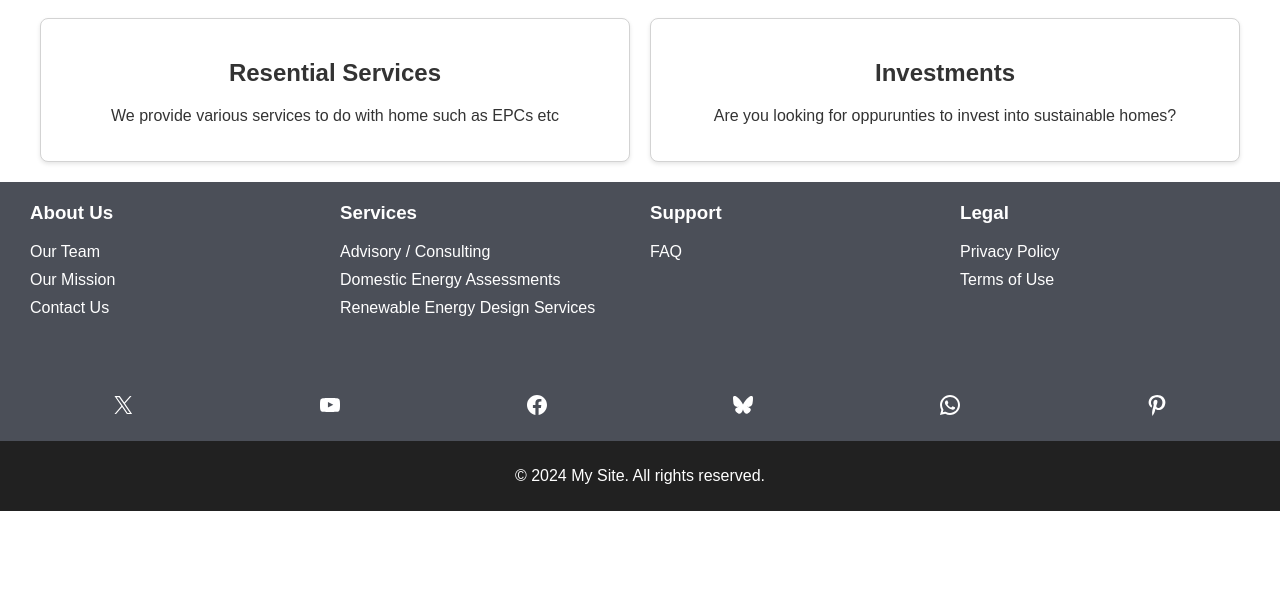
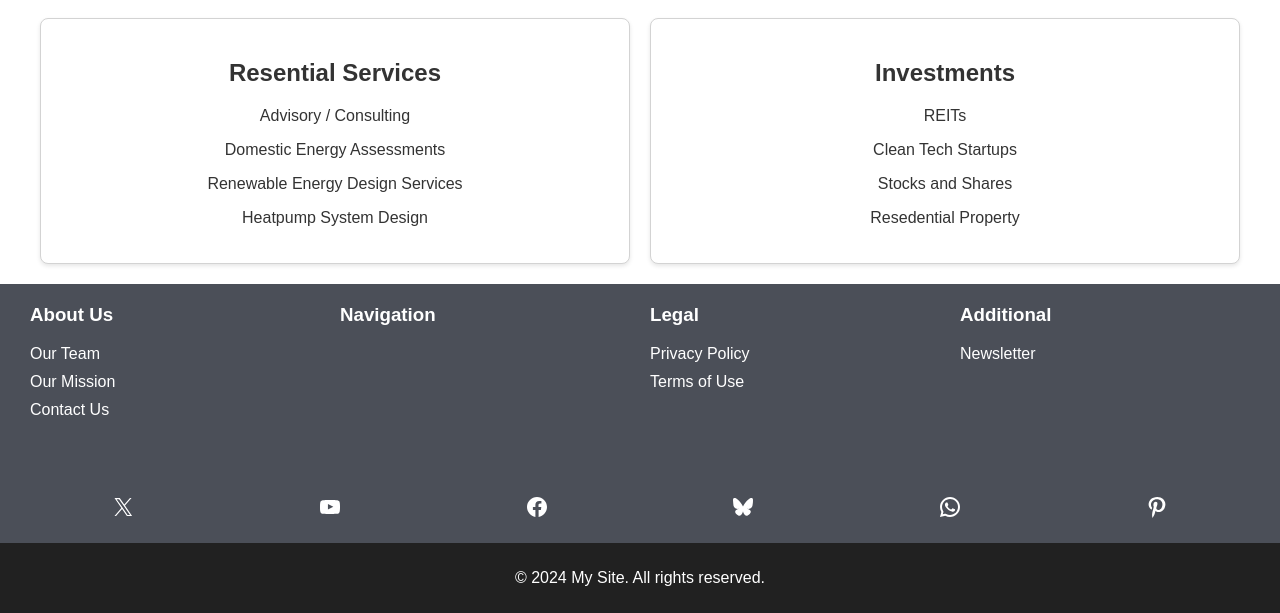
Before and after one commit to jkanbi/arated.com, a plain HTML site: page index.html in a window 1280 px wide. Shown: the part 790-1403 px from the top of the page. Before the commit the page ends 1301 px from the top, so only its background shows below. Drawn offline with Linux system fonts and the light colour scheme.

Commit message:
various changes

```diff
--- a/index.html
+++ b/index.html
@@ -17,8 +17,10 @@
             <button class="nav-toggle" onclick="toggleNav()">☰</button>
             <nav class="nav-menu">
                 <a href="#home">Home</a>
+                <a href="#home">Services</a>
+                <a href="#home">Investments</a>
                 <a href="#about">About</a>
-                <a href="#contact">Contact</a>
+                <a href="tel:=442081234411"><i class="fa-solid fa-phone"></i> 020 8123 4411</a>
             </nav>
         </div>
     </header>
@@ -45,7 +47,10 @@
      <a href="/link-to-page-1" class="card-link">
       <div class="card">
         <h2>Resential Services</h2>
-        <p>We provide various services to do with home such as EPCs etc</p>
+			<p>Advisory / Consulting</p>
+			<p>Domestic Energy Assessments</p>
+			<p>Renewable Energy Design Services</p>
+			<p>Heatpump System Design</p>
       </div>
        </a>
     </div>
@@ -53,7 +58,10 @@
      <a href="/link-to-page-1" class="card-link">
       <div class="card">
         <h2>Investments</h2>
-        <p>Are you looking for oppurunties to invest into sustainable homes?</p>
+        <p>REITs</p>
+        <p>Clean Tech Startups</p>
+        <p>Stocks and Shares</p>
+        <p>Resedential Property</p>
       </div>
        </a>
     </div>
@@ -75,25 +83,32 @@
             </ul>
         </div>
         <div class="footer-column">
-            <h3>Services</h3>
+            <h3>Navigation</h3>
             <ul>
-                <li><a href="#">Advisory / Consulting</a></li>
-                <li><a href="#">Domestic Energy Assessments</a></li>
-                <li><a href="#">Renewable Energy Design Services</a></li>
-            </ul>
-        </div>
-        <div class="footer-column">
-            <h3>Support</h3>
-            <ul>
-                <li><a href="#">FAQ</a></li>
+				<li></li>
+				<li></li>
+				<li></li>
+				<li></li>
 
             </ul>
         </div>
+
         <div class="footer-column">
             <h3>Legal</h3>
             <ul>
                 <li><a href="#">Privacy Policy</a></li>
                 <li><a href="#">Terms of Use</a></li>
+            </ul>
+        </div>
+
+        <div class="footer-column">
+            <h3>Additional</h3>
+            <ul>
+                <li><a href="#">Newsletter</a></li>
+                <li><a href="#"></a></li>
+                <li><a href="#"></a></li>
+                <li><a href="#"></a></li>
+
             </ul>
         </div>
     </footer>
```
